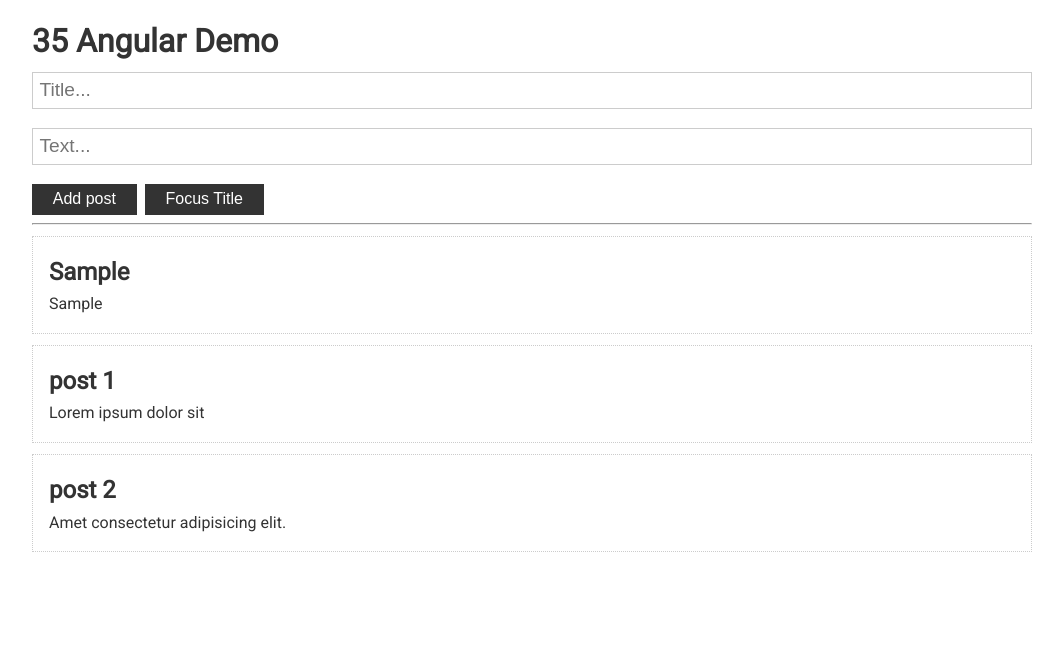
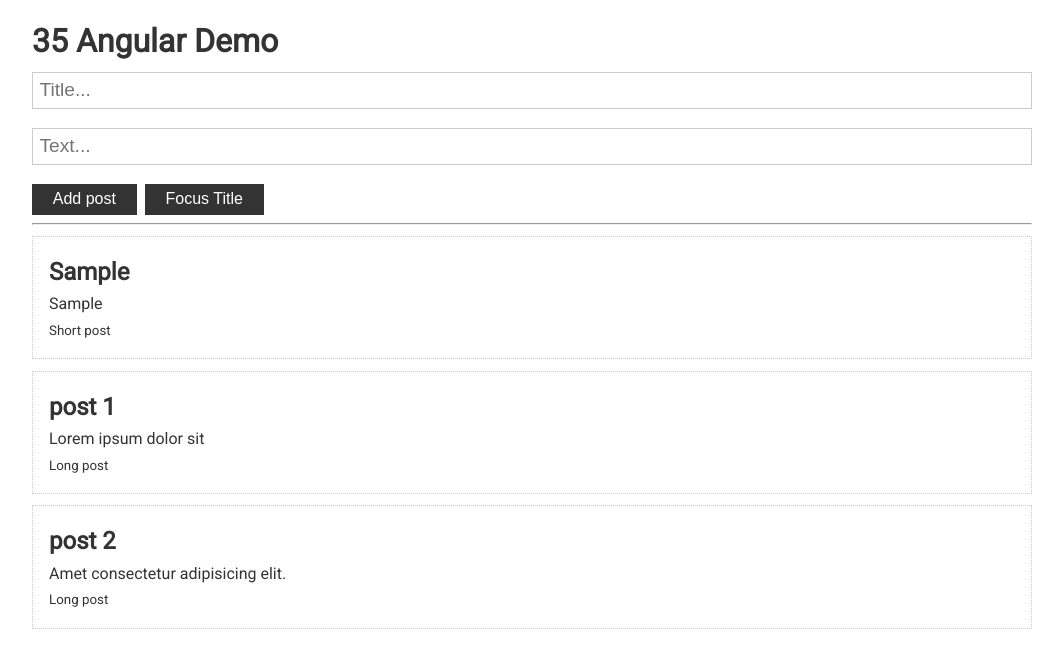
Before and after one commit to TkachukRR/26-angular-demo, an Angular app: page / in a window 1280 px wide. Both pictures are taken after typing "Sample", "Sample" into the empty fields and a click on the button "Add post". Shown: the top 668 px of the page, without its empty margins (108-1171 px from the left). Built offline with nearby package versions, Linux system fonts and the light colour scheme.

Commit message:
#009 added post text status

```diff
--- a/src/app/app.component.html
+++ b/src/app/app.component.html
@@ -3,7 +3,12 @@
     {{ title.split("-").join(" ") }}
   </h1>
 
-  <app-create-post-form (onAdd)="addPost($event)"></app-create-post-form>
+  <app-create-post-form (onAdd)="addPost($event)"> </app-create-post-form>
   <hr />
-  <app-titled-post *ngFor="let p of posts" [post]="p"> </app-titled-post>
+  <app-titled-post *ngFor="let p of posts" [post]="p">
+    <small *ngIf="p.text.length > 10; else short"> Long post</small>
+    <ng-template #short>
+      <small>Short post</small>
+    </ng-template>
+  </app-titled-post>
 </div>
--- a/src/app/titled-post/titled-post.component.html
+++ b/src/app/titled-post/titled-post.component.html
@@ -1,4 +1,5 @@
 <div class="card">
   <h2>{{ post.title }}</h2>
   <p>{{ post.text }}</p>
+  <ng-content></ng-content>
 </div>
```
